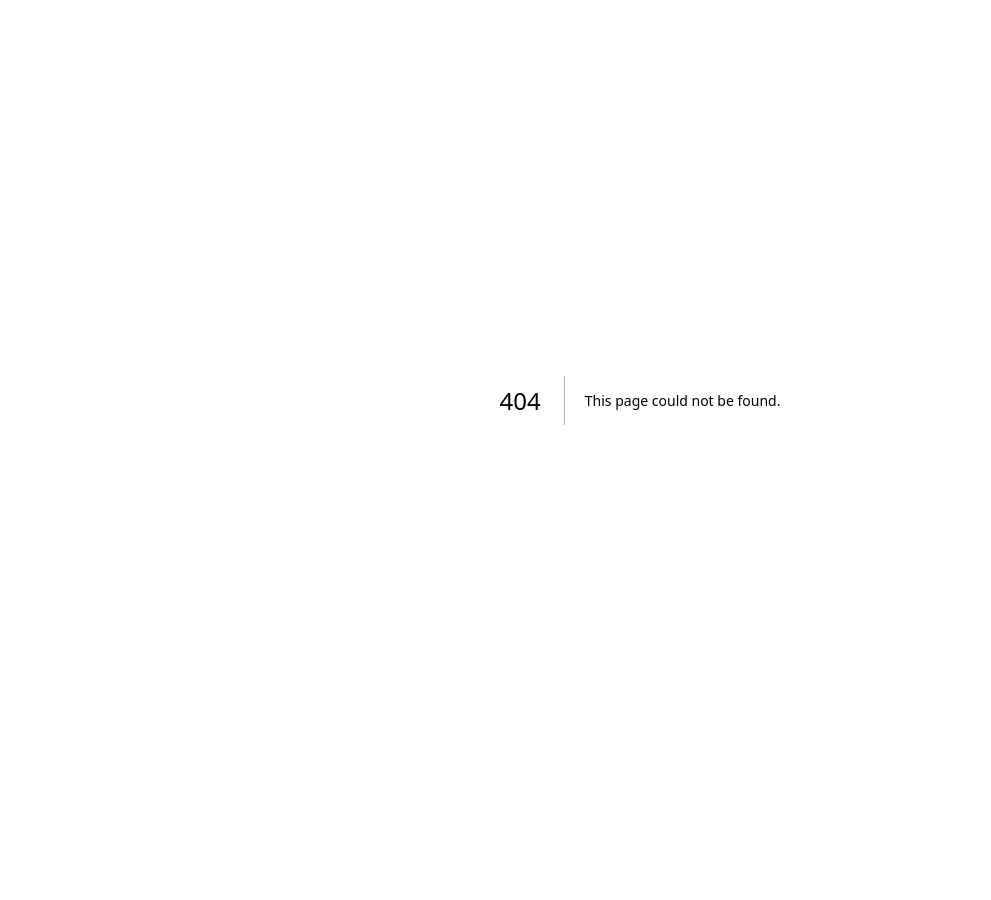
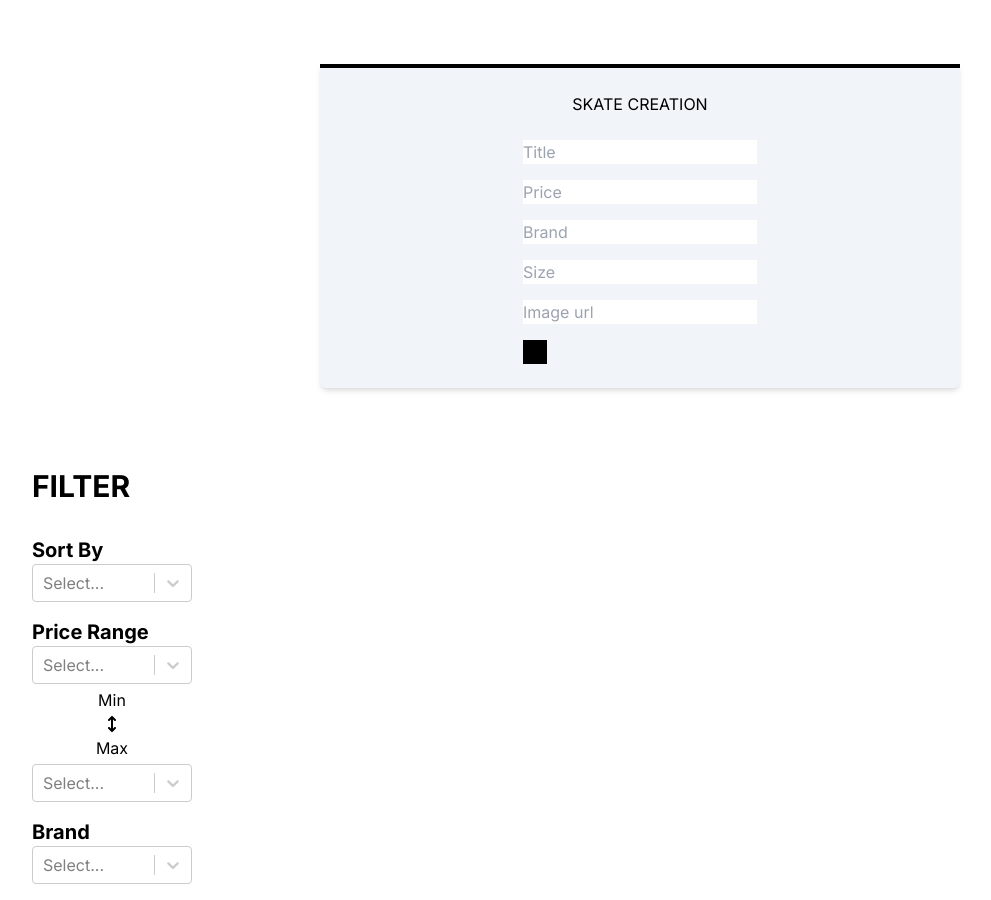
Before and after one commit to TugberkAta/Nevermore-Skateboards, a Next.js app: page /products/Skateboards/create in a window 1280 px wide. Before the commit this address had no page. Shown: the whole page, without its empty margins (0-991 px from the left). Before the commit the page ends 800 px from the top, so only its background shows below. Built offline with nearby package versions, Linux system fonts and the light colour scheme.

Commit message:
Add view for skate item creation

```diff
--- /dev/null
+++ b/app/products/Skateboards/create/layout.tsx
@@ -0,0 +1,13 @@
+"use client";
+
+export default function ProductsLayout({
+  children,
+}: {
+  children: React.ReactNode;
+}) {
+  return (
+    <section className="w-screen">
+      <div>{children}</div>
+    </section>
+  );
+}
--- /dev/null
+++ b/app/products/Skateboards/create/page.tsx
@@ -0,0 +1,31 @@
+"use client";
+
+import { createSkate } from "@/common/lib/actions";
+import { useFormState } from "react-dom";
+
+export default function Home() {
+  const initialState = { message: "", errors: {} };
+  const [state, formAction] = useFormState(createSkate, initialState);
+  return (
+    <>
+      <div className="w-screen flex justify-center">
+        <div className="flex w-6/12 flex-col items-center justify-center gap-6 shadow-md px-24 py-6 rounded-md border-t-4 rounded-t-none border-black  bg-slate-100 mt-16 mb-16">
+          SKATE CREATION
+          <form className="flex flex-col gap-4" action={formAction}>
+            <input type="input" id="title" name="title" placeholder="Title" />
+            <input type="input" id="price" name="price" placeholder="Price" />
+            <input type="input" id="brand" name="brand" placeholder="Brand" />
+            <input type="input" id="size" name="size" placeholder="Size" />
+            <input
+              type="input"
+              id="imgUrl"
+              name="imgUrl"
+              placeholder="Image url"
+            />
+            <button className="size-6 bg-black" type="submit"></button>
+          </form>
+        </div>
+      </div>
+    </>
+  );
+}
```
